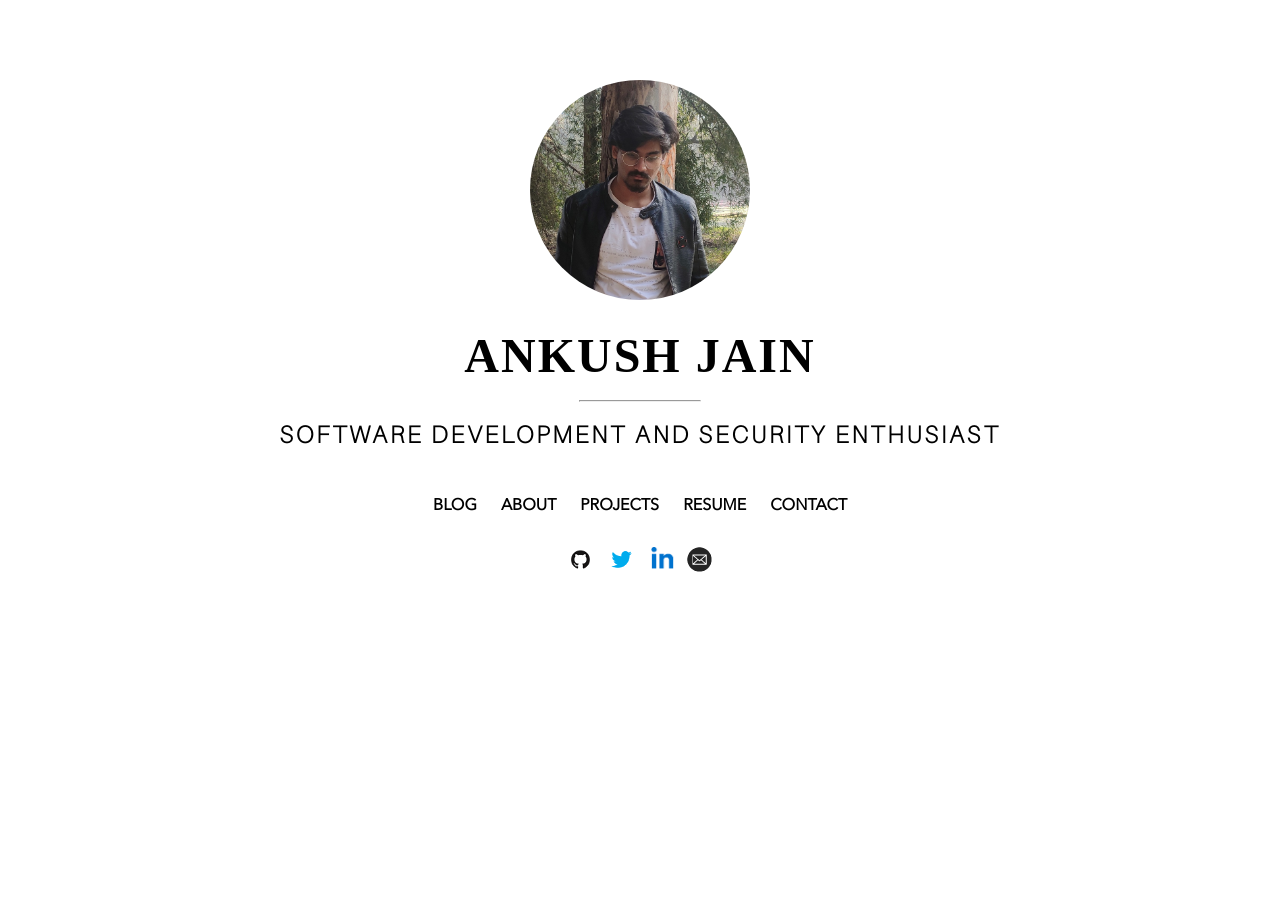
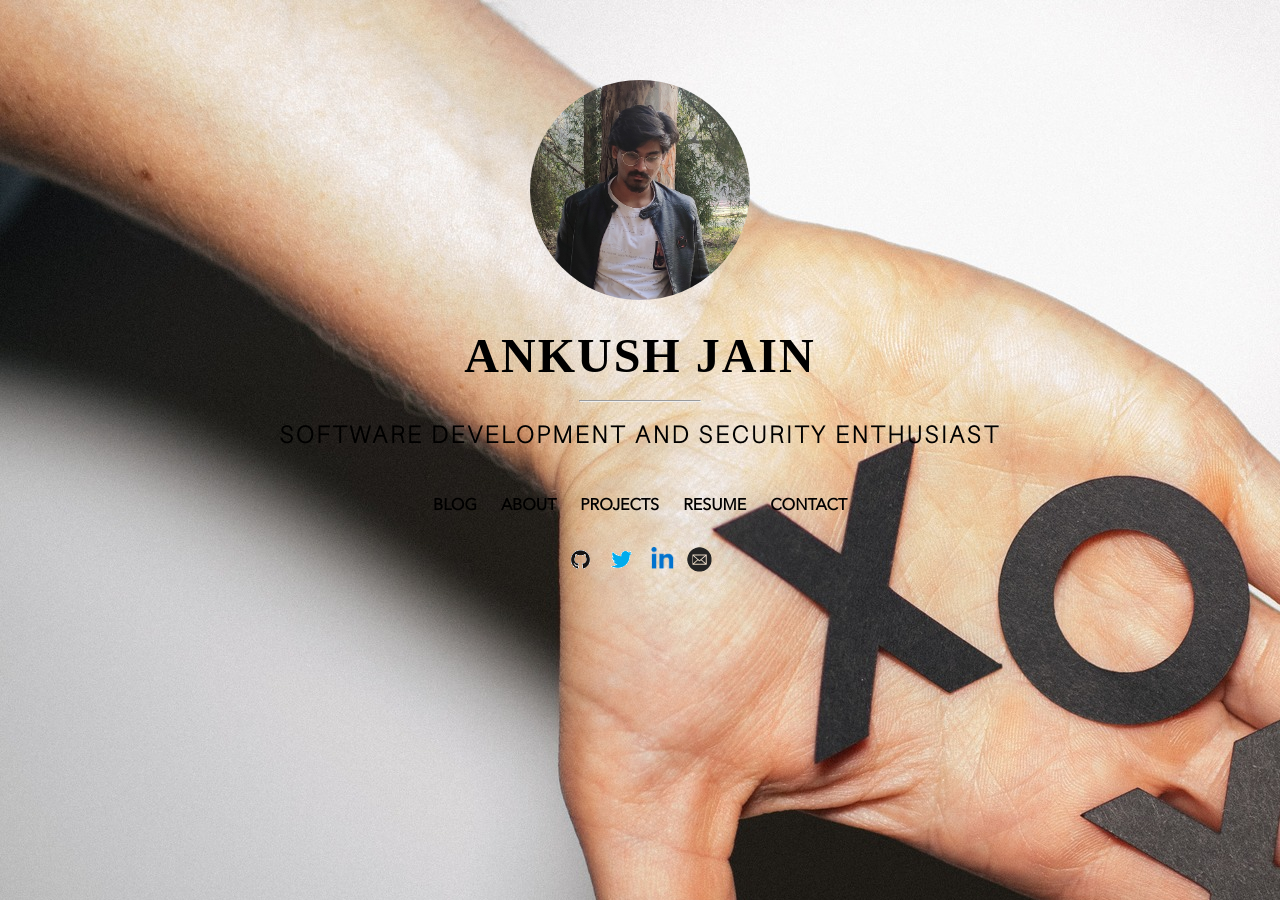
Before and after one commit to 49ku5h/MY-WEBSITE, a Jekyll site: the page built from index.html, in a window 1280 px wide. Built offline with Jekyll 4.4.1, drawn with Linux system fonts in a browser that asks for light colours; nearby versions of some CDN libraries.

Commit message:
Update main.css

```diff
--- a/assets/css/main.css
+++ b/assets/css/main.css
@@ -11,7 +11,7 @@ body {
  font-size: 16px;
  line-height: 1.5;
  font-weight: 300;
- background-image:url(assets/images/imgonline-com-ua-resize-c0wWuuZ74jaMg99.jpg)
+ background-image:url(/assets/images/imgonline-com-ua-resize-c0wWuuZ74jaMg99.jpg)
 }
 
 .home-body {
```
